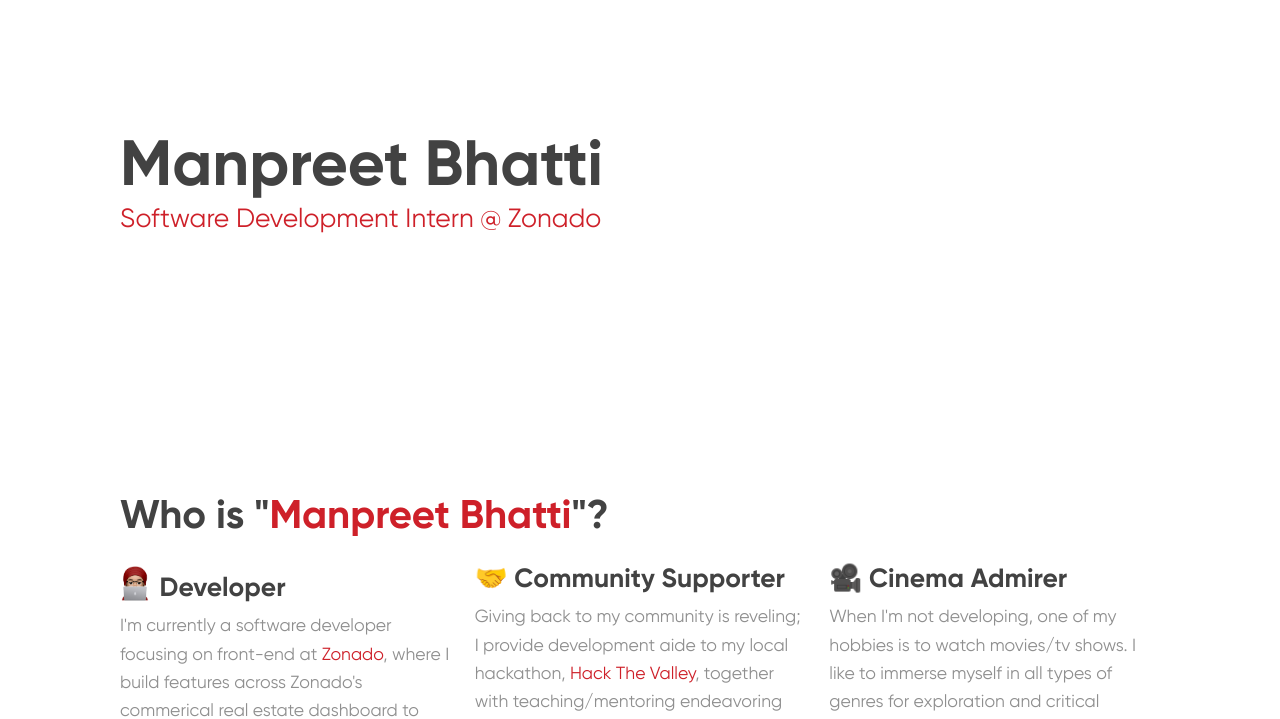
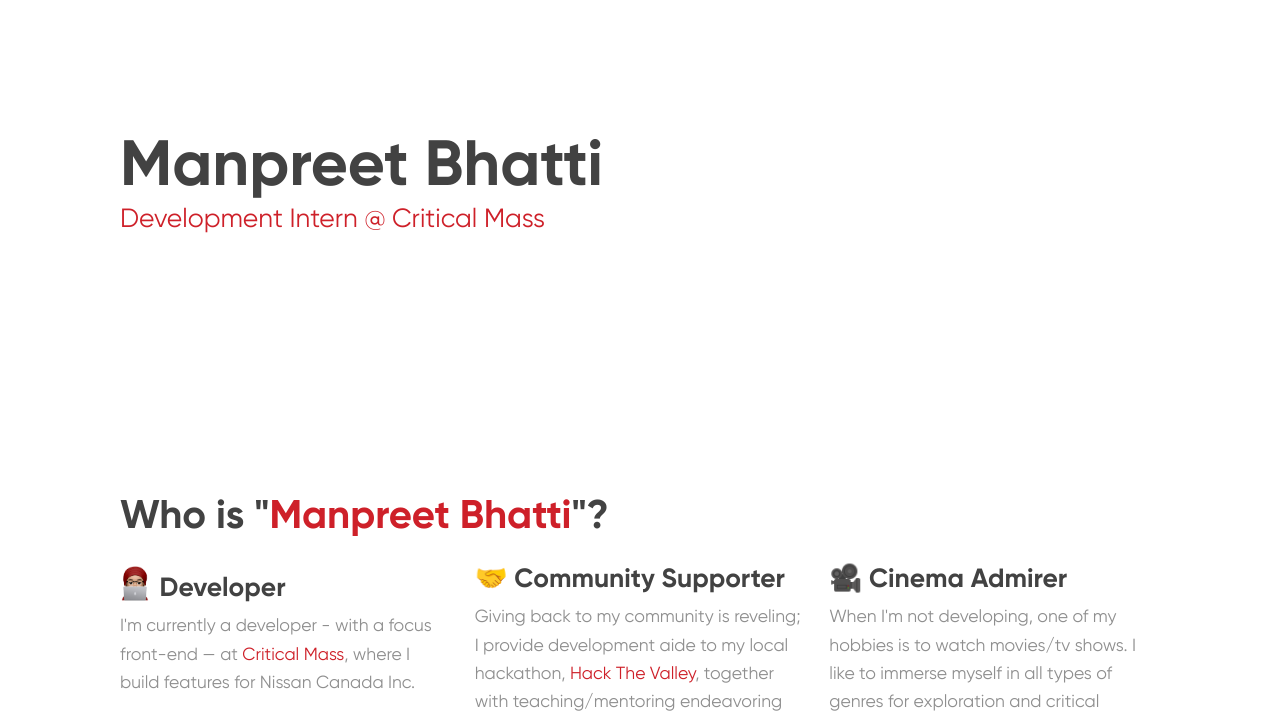
Before and after one commit to Manpreet-Bhatti/my-site, a Gatsby site: page / in a window 1280 px wide. Shown: the part 85-804 px from the top of the page. Built offline with nearby package versions, Linux system fonts and the light colour scheme; Gatsby itself is replaced by a stand-in of ours; a web font is replaced by a local one.

Commit message:
Update work

```diff
--- a/src/sections/About/index.jsx
+++ b/src/sections/About/index.jsx
@@ -28,10 +28,9 @@ export default function About() {
             Developer
           </Text>
           <Text type="body">
-            I'm currently a software developer focusing on front-end at{" "}
-            <Link to="http://www.zonado.com/">Zonado</Link>, where I build
-            features across Zonado's commerical real estate dashboard to make
-            purchasing and searching for properties seamless.
+            I'm currently a developer - with a focus front-end — at{" "}
+            <Link to="http://www.criticalmass.com/">Critical Mass</Link>, where
+            I build features for Nissan Canada Inc.
           </Text>
         </li>
         <li>
--- a/src/sections/Landing/index.jsx
+++ b/src/sections/Landing/index.jsx
@@ -10,7 +10,7 @@ export default function Landing() {
         Manpreet Bhatti
       </Text>
       <Text type="subheading" color="primary">
-        Software Development Intern @ Zonado
+        Development Intern @ Critical Mass
       </Text>
     </Section>
   );
--- a/src/sections/Skills/data.js
+++ b/src/sections/Skills/data.js
@@ -24,6 +24,6 @@ export const SkillsData = [
   },
   {
     title: <>Languages</>,
-    content: [<>Python</>, <>C</>, <>SQL</>],
+    content: [<>Python</>, <>C</>, <>SQL</>, <>R</>],
   },
 ];
```
